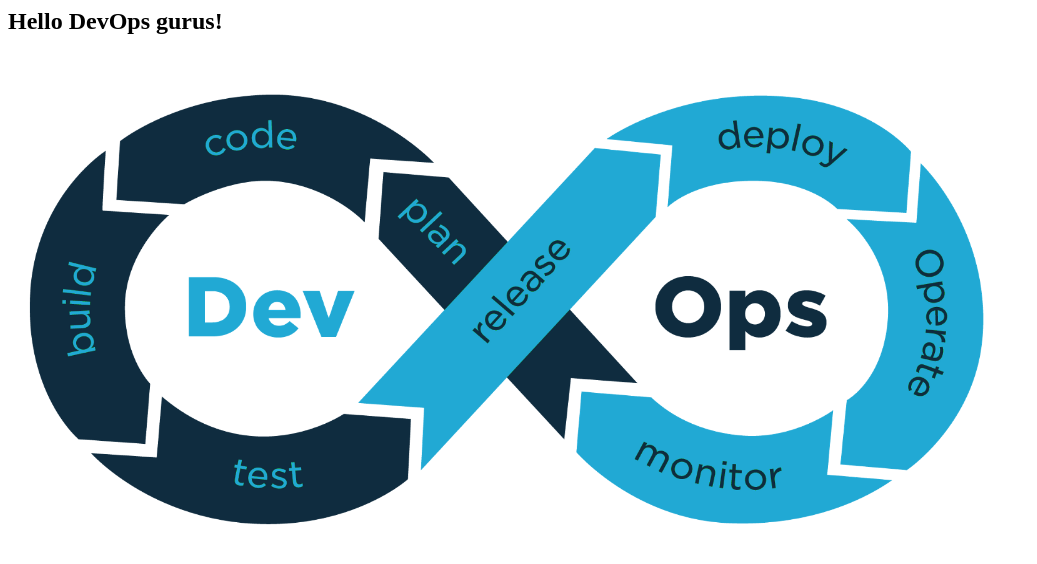
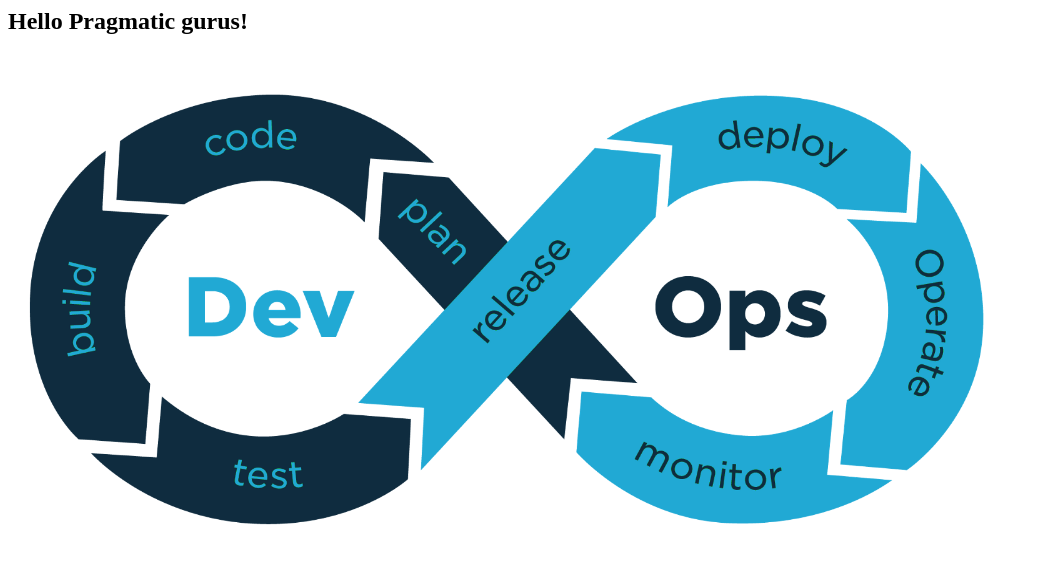
Before and after one commit to nvaklinov/test-repo, a plain HTML site: page static/index.html in a window 1280 px wide. Shown: the whole page, without its empty margins (0-1037 px from the left). Drawn offline with Linux system fonts and the light colour scheme.

```diff
--- a/static/index.html
+++ b/static/index.html
@@ -2,7 +2,7 @@
 <html>
 <body>
 
-<h2>Hello DevOps gurus! </h2>
+<h2>Hello Pragmatic gurus! </h2>
 <img border="0" src="/static/pic.png" alt="devops" width="1000" height="500" align="middle"/>
 
 </body>
```
Also changed, not shown: templates/index.html (+1 -1 lines).
